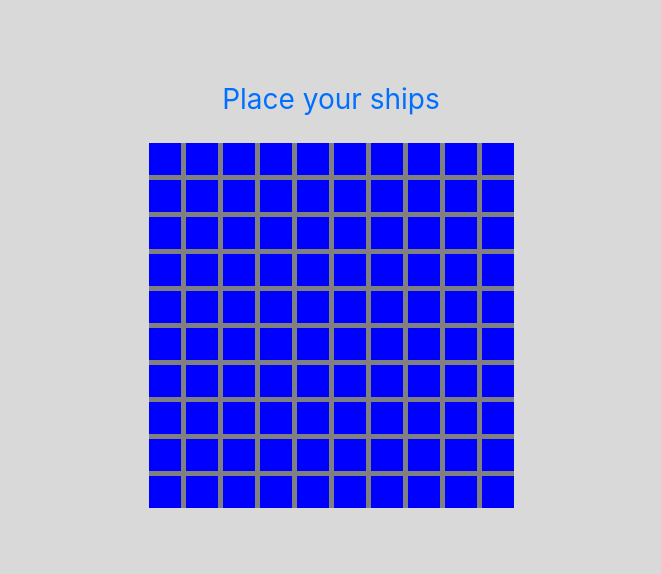
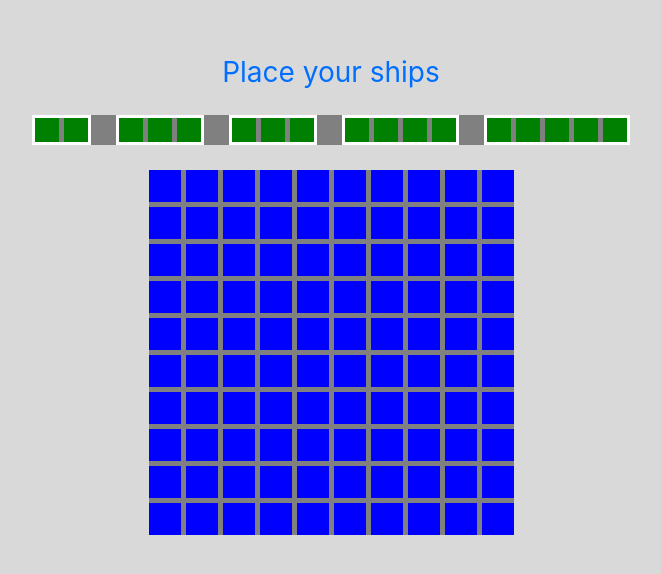
Before and after one commit to tjjames230/battleship, a website built with webpack: page src/index.html in a window 1280 px wide. Shown: the part 104-678 px from the top of the page, without its empty margins (309-970 px from the left). Built offline with nearby package versions, Linux system fonts and the light colour scheme.

Commit message:
added section for selecting which ships to place. Also added styling

```diff
--- a/src/js/ship.js
+++ b/src/js/ship.js
@@ -3,6 +3,8 @@ class Ship {
 		this.length = length;
 		this._numberHit = 0;
 		this._position = [];
+		this.isSet = false;
+		this.setting = false;
 	}
 
 	hit(x, y) {
--- a/src/js/ui.js
+++ b/src/js/ui.js
@@ -10,8 +10,32 @@ class UI {
 	static loadSetup() {
 		this.loadHeader("setup");
 		this.boardCtn.id = "gameboard-ctn";
+		this.loadShipSelection();
 		this.displayShipPlacementBoard(this.playerOne);
 		this.body.appendChild(this.boardCtn);
+	}
+
+	static loadShipSelection() {
+		const shipSelectionCtn = document.createElement("section");
+		shipSelectionCtn.id = "ship-selection-ctn";
+
+		for (let i = 0; i < this.playerOne.ships.length; i++) {
+			const currentShipCtn = document.createElement("div");
+			currentShipCtn.classList.add("ship-ctn");
+			currentShipCtn.addEventListener("click", () => {
+				currentShipCtn.classList.add("active-placement");
+			});
+
+			for (let j = 0; j < this.playerOne.ships[i].length; j++) {
+				const currentShipTile = document.createElement("div");
+				currentShipTile.classList.add("placement-tile");
+				currentShipCtn.appendChild(currentShipTile);
+			}
+
+			shipSelectionCtn.appendChild(currentShipCtn);
+		}
+
+		this.body.appendChild(shipSelectionCtn);
 	}
 
 	static loadHeader(page) {
--- a/src/scss/components/_gameboard.scss
+++ b/src/scss/components/_gameboard.scss
@@ -4,6 +4,28 @@
 #gameboard-ctn {
 	display: flex;
 	gap: rem(25);
+}
+
+#ship-selection-ctn {
+	background-color: gray;
+	display: flex;
+	gap: rem(25);
+
+	.ship-ctn {
+		display: flex;
+		gap: rem(5);
+		border: 3px solid white;
+
+		.placement-tile {
+			background-color: green;
+			width: rem(24);
+			height: rem(24);
+		}
+	}
+
+	.active-placement {
+		border: 3px solid black;
+	}
 }
 
 .gameboard {
```
Also changed, not shown: dist/main.bundle.js.
